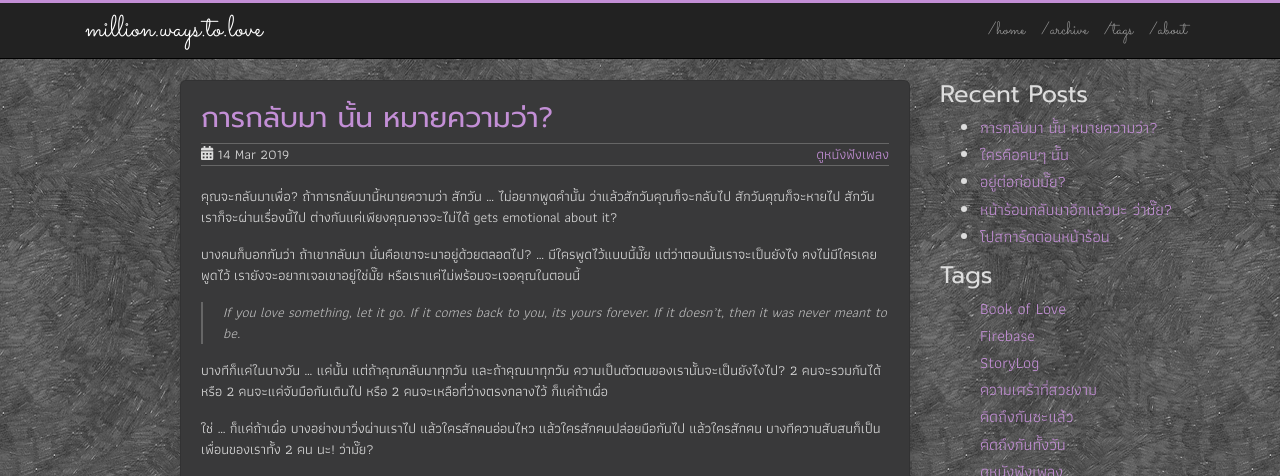
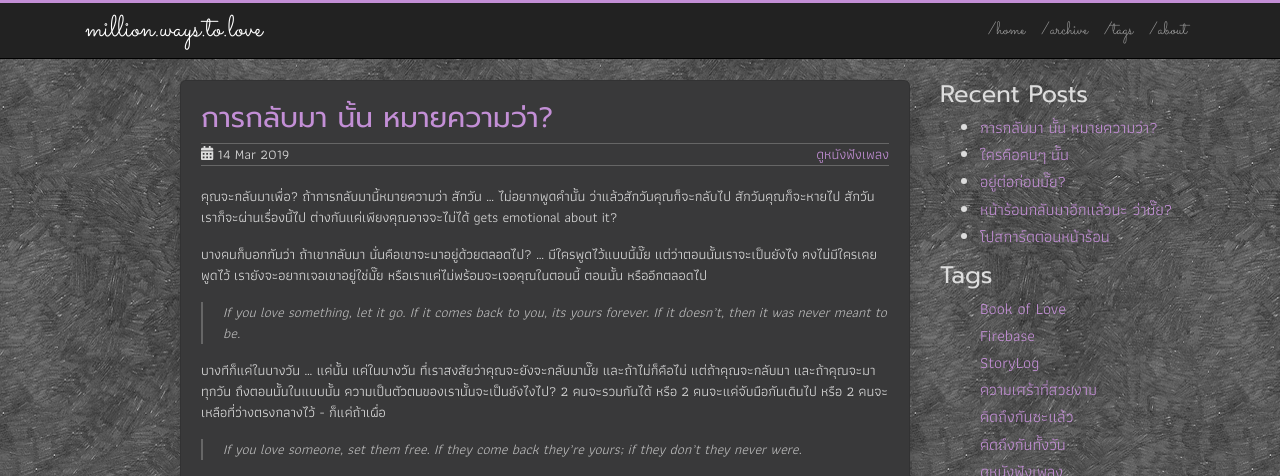
Before and after one commit to sdeehub/love, a Jekyll site: the page built from _posts/2019-03-14-come-back-4-what.md, in a window 1280 px wide and 1295 px high. Shown: the top 476 px of the window. Built offline with Jekyll 4.4.1, drawn with Linux system fonts in a browser that asks for light colours; comment, search, counter and statistics services are not loaded; some of the changed text lies outside the part shown; grey boxes are pictures that could not be loaded.

Commit message:
add more quote

```diff
--- a/_posts/2019-03-14-come-back-4-what.md
+++ b/_posts/2019-03-14-come-back-4-what.md
@@ -9,16 +9,18 @@ comments: true
 ---
 คุณจะกลับมาเพื่อ? ถ้าการกลับมานี้หมายความว่า สักวัน ... ไม่อยากพูดคำนั้น ว่าแล้วสักวันคุณก็จะกลับไป สักวันคุณก็จะหายไป สักวันเราก็จะผ่านเรื่องนี้ไป ต่างกันแค่เพียงคุณอาจจะไม่ได้ gets emotional about it?
 
-บางคนก็บอกกันว่า ถ้าเขากลับมา นั่นคือเขาจะมาอยู่ด้วยตลอดไป? ... มีใครพูดไว้แบบนี้มั๊ย แต่ว่าตอนนั้นเราจะเป็นยังไง คงไม่มีใครเคยพูดไว้ เรายังจะอยากเจอเขาอยู่ใช่มั๊ย หรือเราแค่ไม่พร้อมจะเจอคุณในตอนนี้
+บางคนก็บอกกันว่า ถ้าเขากลับมา นั่นคือเขาจะมาอยู่ด้วยตลอดไป? ... มีใครพูดไว้แบบนี้มั๊ย แต่ว่าตอนนั้นเราจะเป็นยังไง คงไม่มีใครเคยพูดไว้ เรายังจะอยากเจอเขาอยู่ใช่มั๊ย หรือเราแค่ไม่พร้อมจะเจอคุณในตอนนี้ ตอนนั้น หรืออีกตลอดไป
 
 > If you love something, let it go. If it comes back to you, its yours forever. If it doesn’t, then it was never meant to be.
 
-บางทีก็แค่ในบางวัน ... แค่นั้น แต่ถ้าคุณกลับมาทุกวัน และถ้าคุณมาทุกวัน ความเป็นตัวตนของเรานั้นจะเป็นยังไงไป? 2 คนจะรวมกันได้ หรือ 2 คนจะแค่จับมือกันเดินไป หรือ 2 คนจะเหลือที่ว่างตรงกลางไว้ ก็แค่ถ้าเผื่อ
+บางทีก็แค่ในบางวัน ... แค่นั้น แค่ในบางวัน ที่เราสงสัยว่าคุณจะยังจะกลับมามั๊ย และถ้าไม่ก็คือไม่ แต่ถ้าคุณจะกลับมา และถ้าคุณจะมาทุกวัน ถึงตอนนั้นในแบบนั้น ความเป็นตัวตนของเรานั้นจะเป็นยังไงไป? 2 คนจะรวมกันได้ หรือ 2 คนจะแค่จับมือกันเดินไป หรือ 2 คนจะเหลือที่ว่างตรงกลางไว้ - ก็แค่ถ้าเผื่อ
 
-ใช่ ... ก็แค่ถ้าเผื่อ บางอย่างมาวิ่งผ่านเราไป แล้วใครสักคนอ่อนไหว แล้วใครสักคนปล่อยมือกันไป แล้วใครสักคน บางทีความสับสนก็เป็นเพื่อนของเราทั้ง 2 คน นะ! ว่ามั๊ย?
+>If you love someone, set them free. If they come back they’re yours; if they don’t they never were.
+
+ใช่ ... ก็แค่ถ้าเผื่อ เผื่อว่าถ้ามีบางอย่างเข้ามาและผ่านเราไป แล้วใครสักคนก็อาจจะอ่อนไหว หรือใครสักคนอยากจะปล่อยมือกันไป แล้วใครอีกคน หรือบางทีในความสับสน ความสับสนที่เป็นเพื่อนของเราทั้ง 2 คน นะ! ว่ามั๊ย?
 
 <div style="position:relative;width:100%;height:0;padding-bottom:56.25%;">
 <iframe style="width:100%;height:100%;position:absolute;top:0;left:0;" src="https://www.youtube.com/embed/DviID8Ni7Ns" frameborder="0" allow="autoplay; encrypted-media" allowfullscreen>
 </iframe>
 </div>
-<br />รอว่าอะไรจะแน่นอน <i class="fa fa-heart" style="color:#C38FD6"></i> รอก่อนแต่ก็เชื่อใจ นะ! ว่ามั๊ย?
+<br />รอก่อนเผื่อว่าอะไรจะแน่นอน <i class="fa fa-heart" style="color:#C38FD6"></i> รอก่อนแต่ก็เชื่อใจและยังเชื่อในความหมายที่เป็นของเรา 2 คน นะ! ว่ามั๊ย?
```
